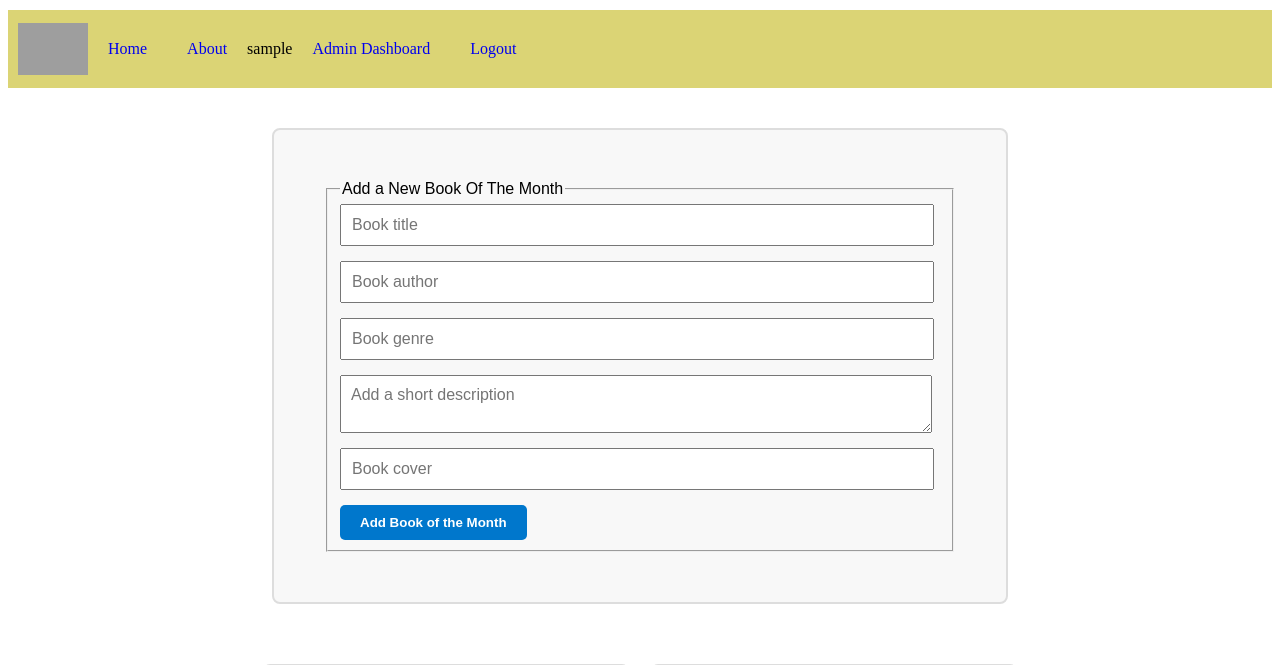
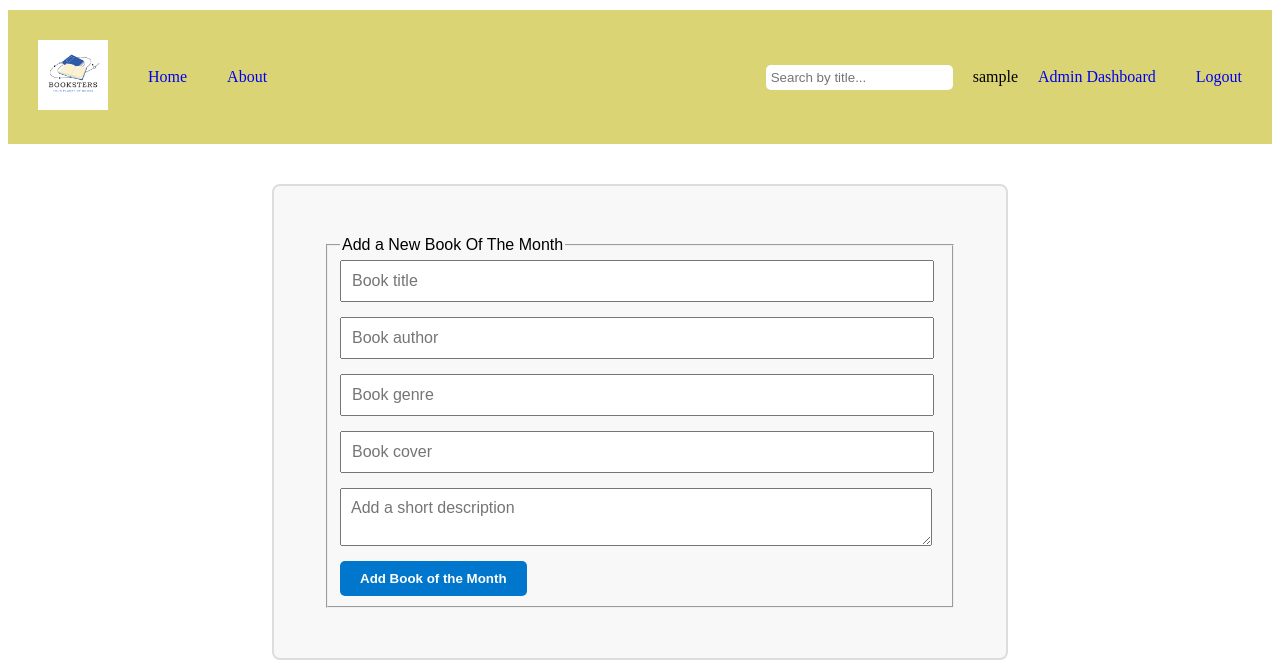
Before and after one commit to Firasdiciassette/Booksters, a Node server app: page /profile in a window 1280 px wide. Shown: the top 665 px of the page. Run offline with Node 20, Linux system fonts and the light colour scheme; the visitor is signed in with stand-in values (Sample User, id 1); data comes from the database, SQL or seed files in the repository; some libraries are stand-ins or nearby versions; grey boxes are pictures that could not be loaded.

Commit message:
readded the search bar

```diff
--- a/views/profile.ejs
+++ b/views/profile.ejs
@@ -8,12 +8,15 @@
         <title>Booksters | Because We Are Book Lovers</title>
     </head>
     <div class="nav-items">
-      <img src="/images/BOOKSTERS.png" alt="Booksters Logo">
+      <a href="/">
+        <img src="/images/booksters-logo.png" alt="Booksters Logo">
+      </a>
         <ul>
           <li><a href="/">Home</a></li>
           <li><a href="#About">About</a></li>
         </ul>
-        <!-- Not available in user profile <input type="text" id="searchbar" placeholder="Search..."> -->
+        <input type="text" id="search-title" placeholder="Search by title...">
+
         <% if (user) { %>
             <p><%= user.username %></p>
             <% if (user.role === 'admin') { %>
@@ -33,7 +36,8 @@
           <% if (error_msg) { %>
             <div class="flash-error"><%= error_msg %></div>
           <% } %>
-    <!-- Adding book -->
+          <div id="search-results"></div>
+    <!-- Adding 'generic' book -->
     <div class = "search-box">
     <% if (user && user.role === 'user') { %>
     <form action="/books/add" method="POST">
@@ -42,12 +46,13 @@
             <input type="text" name="title" placeholder="Book title" required>
             <input type="text" name="author" placeholder="Book author" required>
             <input type="text" name="genre" placeholder="Book genre">
+            <input type="text" name="cover_url" placeholder="Book cover">
             <textarea name="description" placeholder="Add a short description"></textarea>
             <button type="submit">Add Book</button>
           </fieldset>
     </form>
     <% } %>
-  <!-- Adding book of the month -->
+    <!-- Adding book of the month -->
    <% if (user && user.role === 'admin') { %>
         <form action="/booksOfTheMonth/add" method="POST">
           <fieldset>
@@ -55,16 +60,16 @@
             <input type="text" name="title" placeholder="Book title" required>
             <input type="text" name="author" placeholder="Book author" required>
             <input type="text" name="genre" placeholder="Book genre">
+            <input type="text" name="cover_url" placeholder="Book cover">
             <textarea name="description" placeholder="Add a short description"></textarea>
-            <input type="text" name="cover_url" placeholder="Book cover">
             <button type="submit">Add Book of the Month</button>
           </fieldset>
         </form>
         </div>
    <% } %>
-    <!-- Books List -->
+    <!-- 'dynamic' Books List -->
     <div class="book-grid">
-      <% if (books && books.length > 0) { %>
+      <% if (books && books.length > 0) %>
         <% books.forEach(book => { %>
             <div class="book-card">
                 <h3><%= book.title %></h3>
@@ -72,13 +77,15 @@
                 <p><strong>Genre:</strong> <%= book.genre %></p>
                 <p><%= book.description %></p>
                 <img src="<%= book.cover_url || '/images/default-cover.png' %>" alt="Cover of <%= book.title %>" class="book-cover">
-            </div>
+                <form action="/books/delete" method="POST">
+                  <input type="hidden" name="bookId" value="<%= book.id %>">
+                  <button type="submit">Remove Book</button>
+                </form>
+              </div>
         <% }) %>
-    <% } else { %>
-        <p>No books added to your library yet.</p>
-    <% } %>
+
 
     </div>
-
+    <script src="/javascripts/search-books.js"></script>
     </body>
 </html>
```
